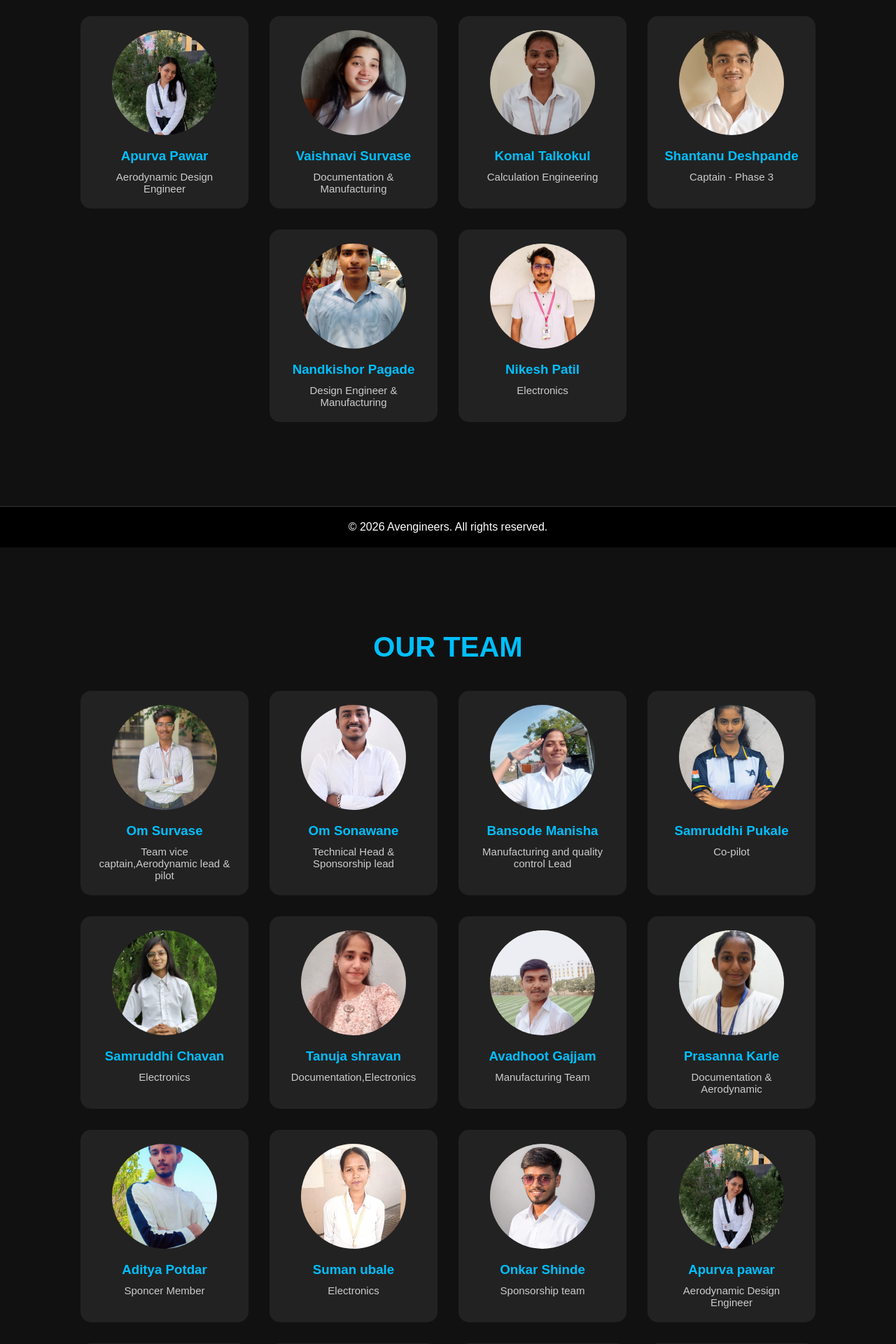
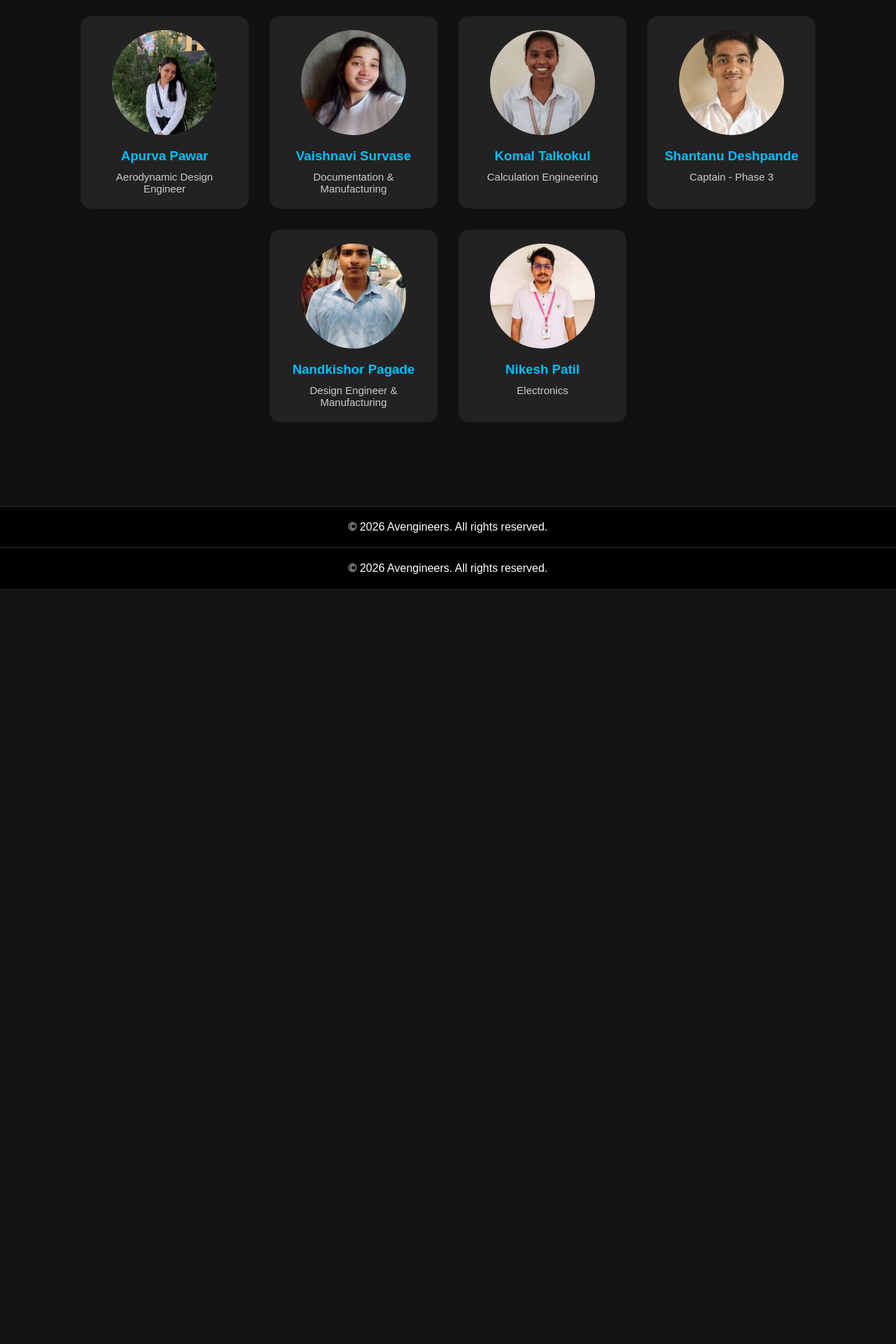
Before and after one commit to prathameshp1067-debug/AVENGINEERS, a Flask app: page /team in a window 1280 px wide. Shown: the part 1080-3000 px from the top of the page at 70% size. After the commit the page ends 1921 px from the top, so only its background shows below. Run offline with Flask 3, Linux system fonts and the light colour scheme.

Commit message:
updated website design

```diff
--- a/static/css/style.css
+++ b/static/css/style.css
@@ -155,158 +176,158 @@
 }
 
 .hero h2 {
-  font-size: 3rem;
+  font-size: 2.5rem;
+  margin-bottom: 20px;
+
   color: #00bfff;
-  margin-bottom: 30px;
 }
 
 .hero p {
-  font-size: 1.3rem;
+  font-size: 1.2rem;
   line-height: 1.8;
+}
+
+/* =========================
+   COMMON SECTION
+========================= */
+section {
+  padding: 120px 20px;
+
+  background: #111;
+
+  text-align: center;
+}
+
+section h2 {
+  font-size: 2.5rem;
+
+  margin-bottom: 40px;
+
+  color: #00bfff;
 }
 
 /* =========================
    TEAM SECTION
 ========================= */
-.team {
-  padding: 120px 20px;
-  background: #111;
-  text-align: center;
-}
-
-.team h2 {
-  font-size: 2.5rem;
-  color: #00bfff;
-  margin-bottom: 40px;
-}
-
 .team-container {
   display: flex;
   flex-wrap: wrap;
+
   justify-content: center;
+
   gap: 30px;
 }
 
 .team-member {
+  width: 240px;
+
   background: #222;
-  width: 240px;
+
   padding: 20px;
+
   border-radius: 15px;
+
   transition: 0.3s;
 }
 
 .team-member:hover {
   transform: translateY(-10px);
+
   background: #333;
 }
 
 .team-member img {
   width: 150px;
   height: 150px;
+
   object-fit: cover;
+
   border-radius: 50%;
+
   margin-bottom: 15px;
 }
 
 .team-member h3 {
   margin-bottom: 10px;
+
   color: #00bfff;
 }
 
 .team-member p {
   color: #ccc;
+
   font-size: 15px;
 }
 
 /* =========================
    VISION
 ========================= */
-.vision {
-  padding: 120px 20px;
-  background: #111;
-  text-align: center;
-}
-
-.vision h2 {
-  font-size: 2.5rem;
-  color: #00bfff;
-  margin-bottom: 30px;
-}
-
 .vision p {
   max-width: 900px;
+
   margin: 20px auto;
+
   line-height: 1.9;
+
   font-size: 1.2rem;
 }
 
 /* =========================
    ACHIEVEMENTS
 ========================= */
-.achievements {
-  padding: 120px 20px;
-  background: #111;
-  text-align: center;
-}
-
-.achievements h2 {
-  font-size: 2.5rem;
-  color: #00bfff;
-  margin-bottom: 40px;
-}
-
 .achievements-container {
   display: flex;
   flex-wrap: wrap;
+
   justify-content: center;
+
   gap: 30px;
 }
 
 .achievement-card {
   width: 260px;
+
   background: #222;
+
   padding: 25px;
+
   border-radius: 15px;
+
   transition: 0.3s;
 }
 
 .achievement-card:hover {
   transform: translateY(-10px);
+
   background: #333;
 }
 
 .achievement-card h3 {
   color: #00bfff;
+
   margin-bottom: 10px;
 }
 
 /* =========================
    GALLERY
 ========================= */
-.teamwork {
-  padding: 120px 20px;
-  background: #111;
-  text-align: center;
-}
-
-.teamwork h2 {
-  font-size: 2.5rem;
-  color: #00bfff;
-  margin-bottom: 40px;
-}
-
 .teamwork-gallery {
   display: flex;
   flex-wrap: wrap;
+
   justify-content: center;
+
   gap: 25px;
 }
 
 .teamwork-gallery img,
 .teamwork-gallery video {
   width: 300px;
+
   border-radius: 15px;
+
   transition: 0.3s;
+
   box-shadow: 0 0 15px rgba(0,0,0,0.5);
 }
 
--- a/templates/team.html
+++ b/templates/team.html
@@ -197,102 +197,6 @@
 </body>
 </html>
 
-
-  <!-- Team Section -->
-  <section class="team">
-    <h2>OUR TEAM</h2>
-    <div class="team-container">
-      <div class="team-member">
-        <img src="/static/images/member1.jpg" alt="Om Survase">
-        <h3>Om Survase</h3>
-        <p>Team vice captain,Aerodynamic lead & pilot</p>
-      </div>
-      <div class="team-member">
-        <img src="/static/images/member2.jpg" alt="Om Sonawane">
-        <h3>Om Sonawane</h3>
-        <p>Technical Head & Sponsorship lead</p>
-      </div>
-      <div class="team-member">
-
-        <img src="/static/images/member3.jpg" alt="Bansode Manisha">
-        <h3>Bansode Manisha</h3>
-        <p>Manufacturing and quality control Lead</p>
-      </div>
-      <div class="team-member">
-        <img src="/static/images/member4.jpg" alt="Samruddhi Pukale">
-        <h3>Samruddhi Pukale</h3>
-        <p>Co-pilot</p>
-      </div>
-      <div class="team-member">
-        <img src="/static/images/member5.jpg" alt="Samruddhi Chavan">
-        <h3>Samruddhi Chavan</h3>
-        <p>Electronics</p>
-      </div>
-      <div class="team-member">
-        <img src="/static/images/member6.jpg" alt="Tanuja shravan">
-        <h3>Tanuja shravan</h3>
-        <p>Documentation,Electronics</p>
-      </div>
-      <div class="team-member">
-        <img src="/static/images/member7.jpg" alt="Avadhoot Gajjam">
-        <h3>Avadhoot Gajjam</h3>
-        <p>Manufacturing Team</p>
-      </div>
-      <div class="team-member">
-        <img src="/static/images/member8.jpg" alt="Prasanna Karle">
-        <h3>Prasanna Karle</h3>
-        <p>Documentation & Aerodynamic</p>
-      </div>
-      <div class="team-member">
-        <img src="/static/images/member9.jpg" alt="Aditya Potdar">
-        <h3>Aditya Potdar</h3>
-        <p>Sponcer Member</p>
-      </div>
-      <div class="team-member">
-        <img src="/static/images/member10.jpg" alt="Suman ubale">
-        <h3>Suman ubale</h3>
-        <p>Electronics</p>
-      </div>
-      <div class="team-member">
-        <img src="/static/images/member11.jpg" alt="Onkar Shinde">
-        <h3>Onkar Shinde</h3>
-        <p>Sponsorship team</p>
-      </div>
-      <div class="team-member">
-        <img src="/static/images/member12.jpg" alt="Apurva pawar">
-        <h3>Apurva pawar</h3>
-        <p>Aerodynamic Design Engineer</p>
-      </div>
-
-      <div class="team-member">
-        <img src="/static/images/member14.jpg" alt="Vaishnavi Survase">
-        <h3>Vaishnavi Survase</h3>
-        <p>Documention & Manufacturing</p>
-      </div>
-       <div class="team-member">
-        <img src="/static/images/member15.jpg" alt="Komal Talkokul">
-        <h3>Komal Talkokul</h3>
-        <p>Calculation Engineering</p>
-      </div>
-       <div class="team-member">
-        <img src="/static/images/member16.jpg" alt="Shantanu deshpande">
-        <h3>Shantanu deshpande</h3>
-        <p>(captain phase 3)</p>
-      </div>
-      <div class="team-member">
-        <img src="/static/images/member17.jpg" alt="Nandkishor  pagade">
-        <h3>Nandkishor pagade</h3>
-        <p>Design engineer & Manufacturing</p>
-      </div>
-       <div class="team-member">
-        <img src="/static/images/member18.jpg" alt="Nikesh Patil">
-        <h3>Nikesh Patil</h3>
-        <p>Eletronics</p>
-      </div>
-
-    </div>
-  </section>
-
   <!-- Footer -->
   <footer>
     <p>© 2026 Avengineers. All rights reserved.</p>
```
Also changed, not shown: other parts of static/css/style.css (+106 -71 lines).
